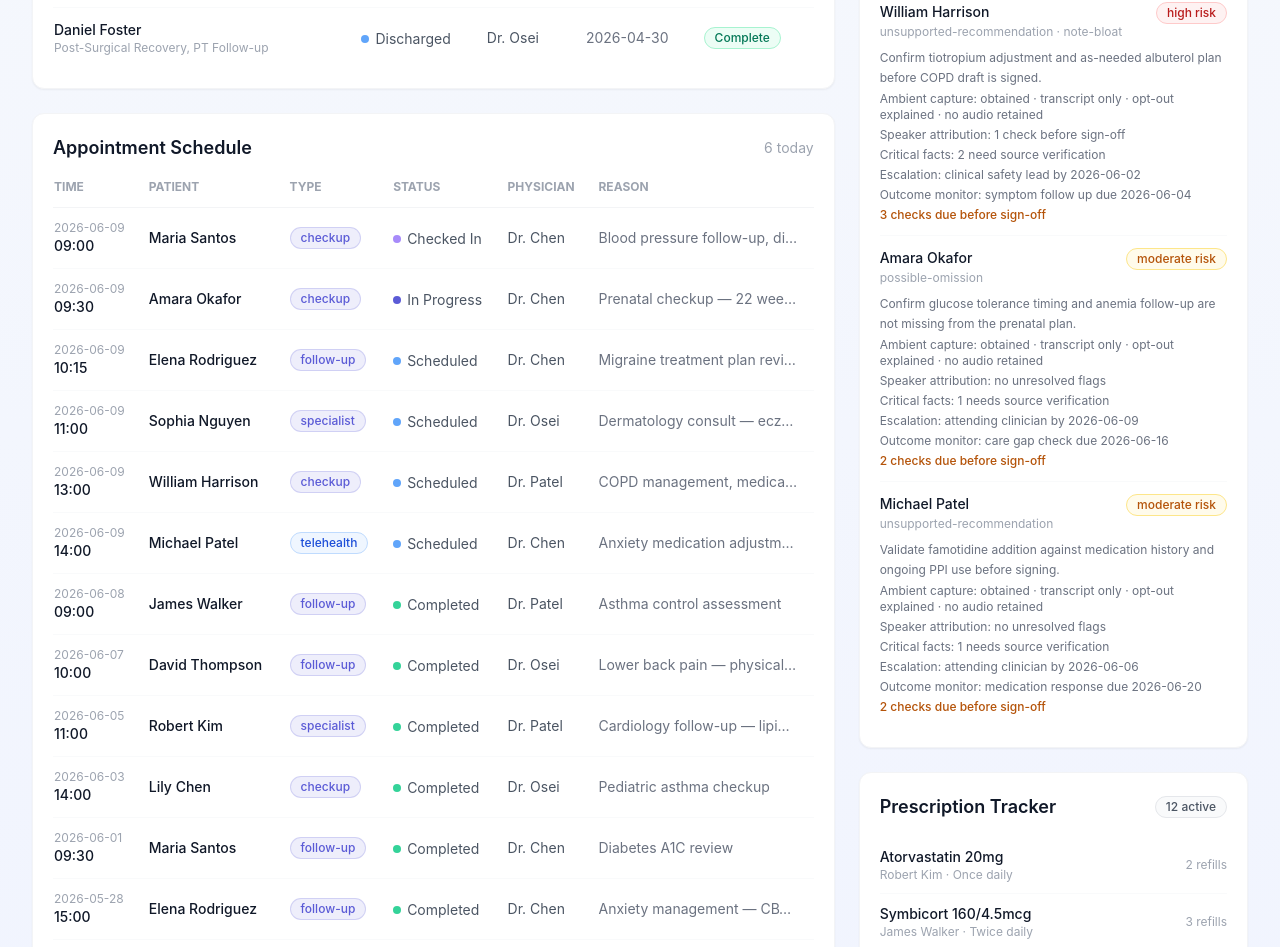
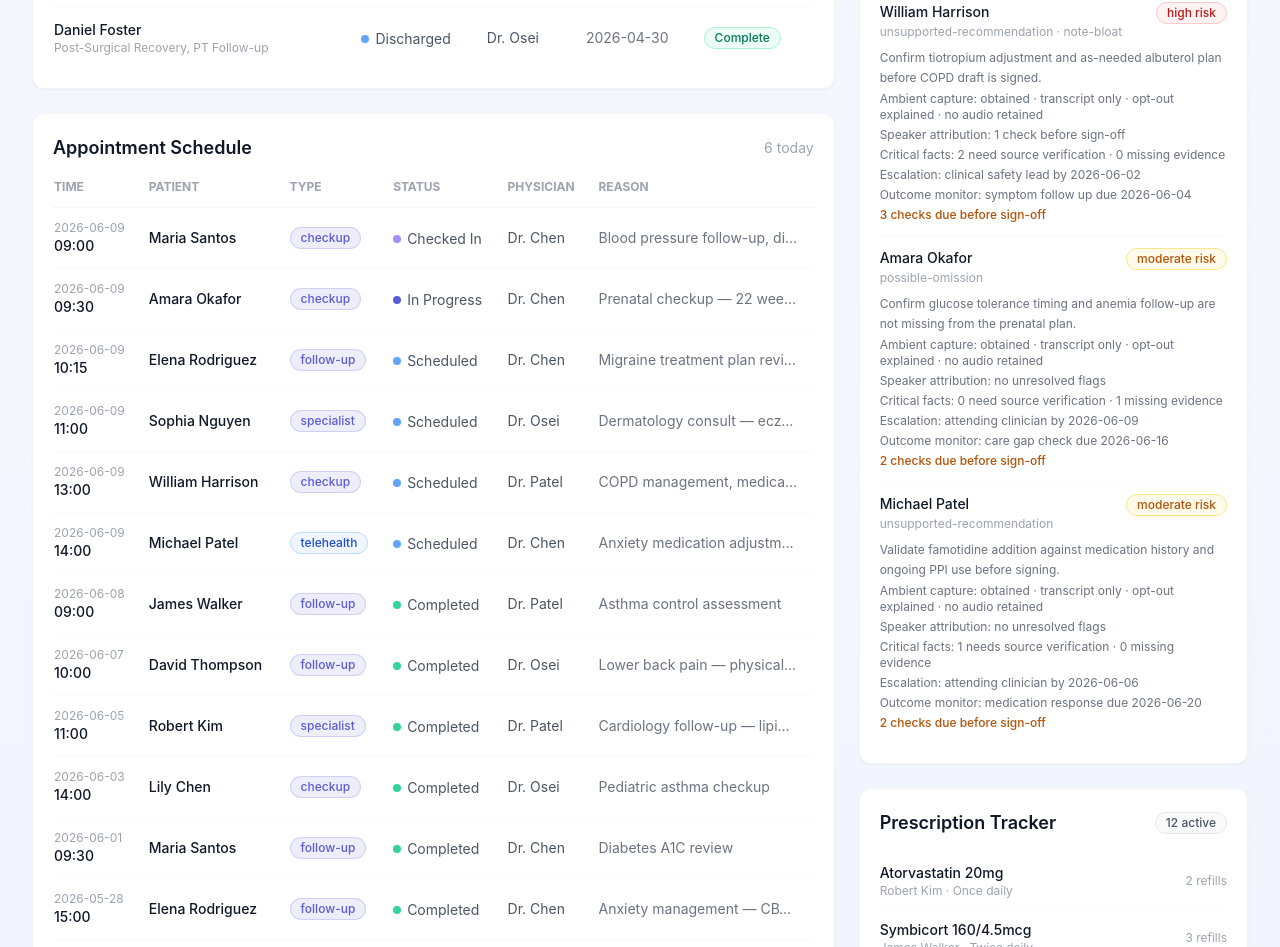
Before and after one commit to tensorgarden/medai-platform, a Next.js app: page / in a window 1280 px wide. Shown: the part 1041-1988 px from the top of the page. Built offline with nearby package versions, Linux system fonts and the light colour scheme.

Commit message:
Flag critical claims missing source evidence

```diff
--- a/src/app/page.tsx
+++ b/src/app/page.tsx
@@ -253,6 +253,9 @@ export default function HomePage() {
                 const criticalFactChecks = review.criticalFactChecks.filter(
                   (check) => check.verificationStatus === "review-required"
                 ).length;
+                const missingEvidenceChecks = review.criticalFactChecks.filter(
+                  (check) => check.verificationStatus === "missing-evidence"
+                ).length;
 
                 return (
                   <li key={note.id} className="py-3">
@@ -284,7 +287,8 @@ export default function HomePage() {
                     </p>
                     <p className="mt-1 text-xs text-gray-500">
                       Critical facts: {criticalFactChecks}{" "}
-                      {criticalFactChecks === 1 ? "needs" : "need"} source verification
+                      {criticalFactChecks === 1 ? "needs" : "need"} source verification ·{" "}
+                      {missingEvidenceChecks} missing evidence
                     </p>
                     <p className="mt-1 text-xs text-gray-500">
                       Escalation: {review.escalationPath.accountableRole.split("-").join(" ")} by{" "}
--- a/src/lib/demo-data.ts
+++ b/src/lib/demo-data.ts
@@ -687,8 +687,8 @@ export const clinicalNotes: ClinicalNote[] = [
         {
           factType: "follow-up-action",
           claim: "Schedule glucose tolerance testing at the next prenatal visit.",
-          sourceAnchorIndexes: [1],
-          verificationStatus: "review-required",
+          sourceAnchorIndexes: [],
+          verificationStatus: "missing-evidence",
           reviewer: "clinician",
         },
         {
--- a/src/lib/types.ts
+++ b/src/lib/types.ts
@@ -97,7 +97,7 @@ export interface ClinicalCriticalFactCheck {
   factType: "medication-plan" | "diagnostic-evidence" | "follow-up-action";
   claim: string;
   sourceAnchorIndexes: number[];
-  verificationStatus: "verified" | "review-required";
+  verificationStatus: "verified" | "review-required" | "missing-evidence";
   reviewer: "clinician" | "care-team";
 }
 
```
Also changed, not shown: 1 other file (tests, documents, lock files or other folders).
